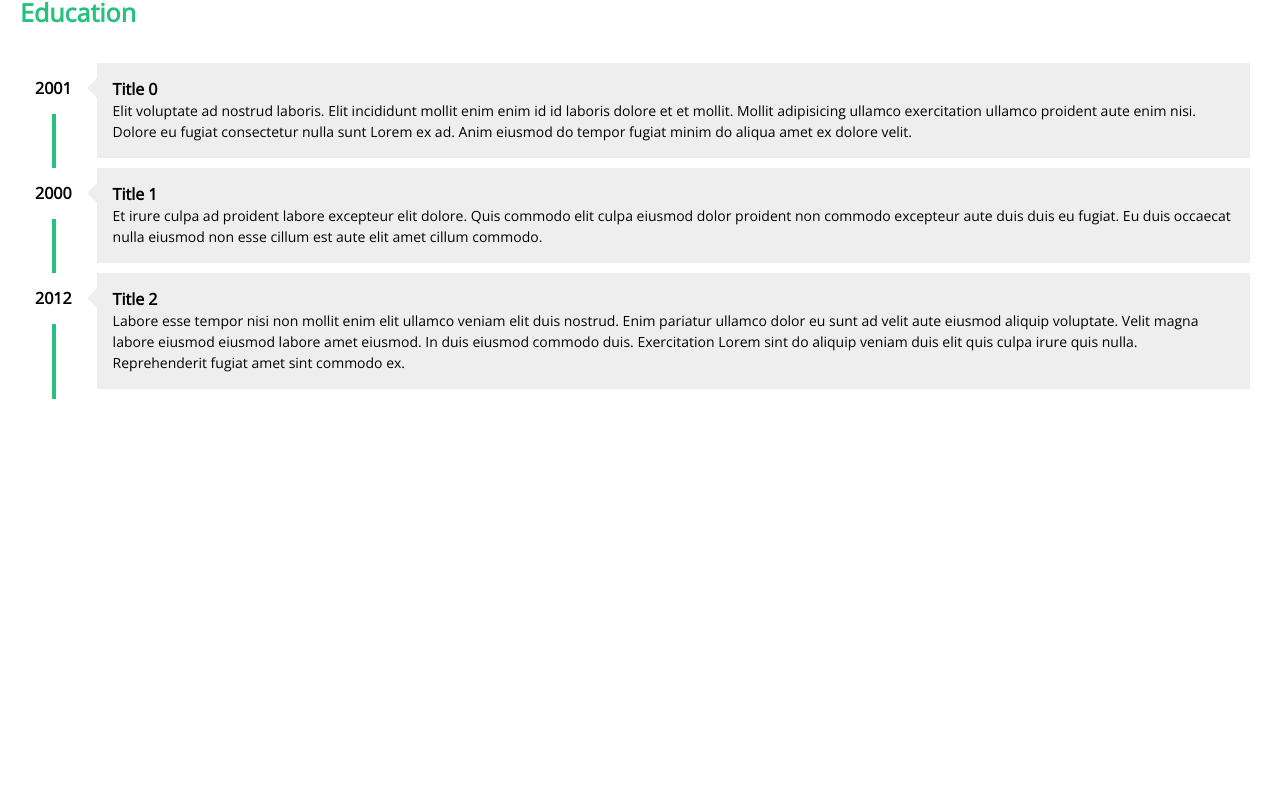
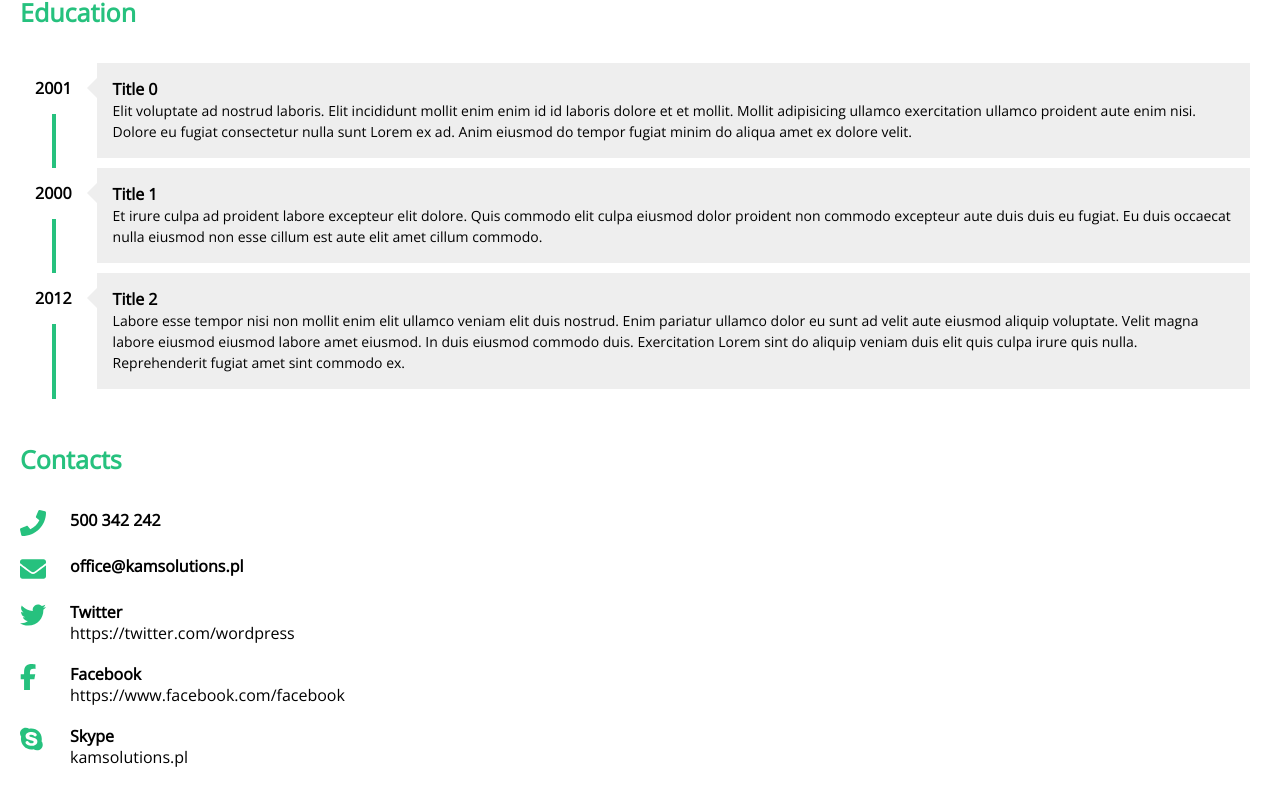
Before and after one commit to stiripo/cv-app, a React (Create React App) app in the folder cv-app/: page / in a window 1280 px wide. Shown: the part 2442-3244 px from the top of the page. Before the commit the page ends 2911 px from the top, so only its background shows below. Built offline with nearby package versions, Linux system fonts and the light colour scheme.

Commit message:
Add Address component

```diff
--- a/cv-app/package.json
+++ b/cv-app/package.json
@@ -4,6 +4,7 @@
   "private": true,
   "dependencies": {
     "@fortawesome/fontawesome-svg-core": "^1.2.36",
+    "@fortawesome/free-brands-svg-icons": "^6.0.0",
     "@fortawesome/free-solid-svg-icons": "^5.15.4",
     "@fortawesome/react-fontawesome": "^0.1.17",
     "@testing-library/jest-dom": "^5.16.2",
--- a/cv-app/src/App.js
+++ b/cv-app/src/App.js
@@ -11,6 +11,7 @@ import { Navigation } from './components/Navigation';
 import { PhotoBox } from './components/PhotoBox';
 import { Panel } from './components/Panel';
 import { Timeline } from './components/Timeline';
+import { Address } from './components/Address';
 
 
 function App() {
@@ -33,6 +34,8 @@ function App() {
       <PhotoBox name="John Doe" title="Programmer. Creative. Innovator" description="Lorem ipsum dolor sit amet, consectetuer adipiscing elit. Aenean commodo ligula eget dolor. Aenean massa. Cum sociis natoque" avatar="http://avatars0.githubusercontent.com/u/246180?v=4" />
       <Panel />
       <Box title='Education' content={<Timeline data={timeline_data} />} />
+      <Box title='Contacts' content={<Address />} />
+
     </>
   );
 }
--- a/cv-app/src/App.scss
+++ b/cv-app/src/App.scss
@@ -248,6 +248,27 @@ body {
     font-weight: bold;
 }
 
+.contact-details {
+    font-size: 16px;
+}
+
+.contact-details strong {
+    font-weight: bold;
+}
+
+.contact-details dl {
+    display: flex;
+    padding-bottom: 20px;
+}
+
+.contact-details dt {
+    width: 40px;
+    color: $green_color;
+    font-size: 26px;
+    padding-right: 10px;
+}
+
+
 @media (max-width: 600px) {
     .nav {
         width: 54px;
--- /dev/null
+++ b/cv-app/src/components/Address.js
@@ -0,0 +1,48 @@
+import { FontAwesomeIcon } from "@fortawesome/react-fontawesome";
+import { faEnvelope } from "@fortawesome/free-solid-svg-icons";
+import { faPhone } from "@fortawesome/free-solid-svg-icons";
+import { faFacebookF, faTwitter, faSkype } from '@fortawesome/free-brands-svg-icons';
+
+export function Address() {
+    return (
+        <address className='contact-details'>
+            <dl>
+                <dt><FontAwesomeIcon icon={faPhone} /></dt>
+                <dd>
+                    <strong>
+                        <a href='tel:500 342 242'>500 342 242</a>
+                    </strong>
+                </dd>
+            </dl>
+            <dl>
+                <dt><FontAwesomeIcon icon={faEnvelope} /></dt>
+                <dd>
+                    <strong>
+                        <a href='mailto: office@kamsolutions.pl'>office@kamsolutions.pl</a>
+                    </strong>
+                </dd>
+            </dl>
+            <dl>
+                <dt><FontAwesomeIcon icon={faTwitter} /></dt>
+                <dd>
+                    <strong>Twitter</strong><br />
+                    <a href='https://twitter.com/wordpress'>https://twitter.com/wordpress</a>
+                </dd>
+            </dl>
+            <dl>
+                <dt><FontAwesomeIcon icon={faFacebookF} /></dt>
+                <dd>
+                    <strong>Facebook</strong><br />
+                    <a href='https://www.facebook.com/facebook'>https://www.facebook.com/facebook</a>
+                </dd>
+            </dl>
+            <dl>
+                <dt><FontAwesomeIcon icon={faSkype} /></dt>
+                <dd>
+                    <strong>Skype</strong><br />
+                    <a href='skype:kamsolutions.pl?call'>kamsolutions.pl</a>
+                </dd>
+            </dl>
+        </address>
+    )
+}
```
Also changed, not shown: 1 other file (tests, documents, lock files or other folders).
